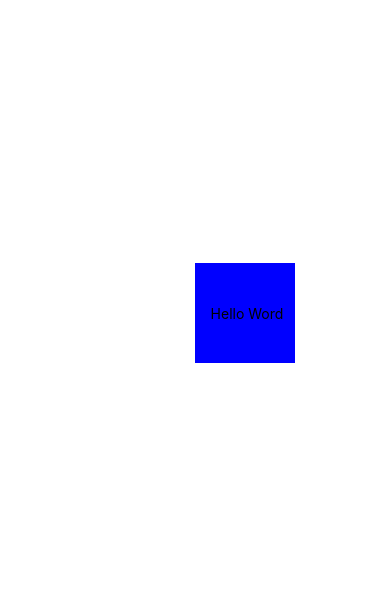
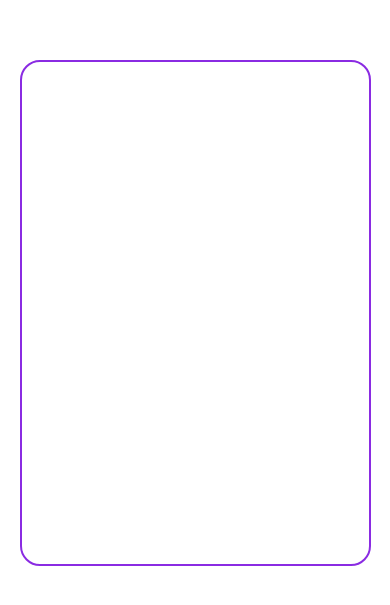
Before and after one commit to Amilcar-junior-dev/styledComponentsCourse, a React Native app: screen / in a window 390 px wide. Shown: the part 109-714 px from the top of the page. Built offline with nearby package versions, Linux system fonts and the light colour scheme.

Commit message:
created first component

```diff
--- a/App.tsx
+++ /dev/null
@@ -1,30 +0,0 @@
-import React from 'react';
-import {View, Text} from 'react-native';
-
-const App = ()=> {
-  return (
-    <View
-      style={{flex:1, alignItems: 'center', justifyContent: 'center' }}
-    >
-      <View
-        style={[
-          {
-            width:100,
-            height:100,
-            backgroundColor: 'red',
-            alignItems: 'center',
-            justifyContent: 'center'
-          },
-          {
-            marginLeft: 100,
-            backgroundColor: 'blue',
-          }
-        ]}
-      >
-
-        <Text> Hello Word</Text>
-      </View>
-    </View>
-  )
-}
-export default App
--- a/index.js
+++ b/index.js
@@ -3,7 +3,7 @@
  */
 
 import {AppRegistry} from 'react-native';
-import App from './App';
+import App from './src/App';
 import {name as appName} from './app.json';
 
 AppRegistry.registerComponent(appName, () => App);
--- a/package.json
+++ b/package.json
@@ -11,7 +11,8 @@
   },
   "dependencies": {
     "react": "18.3.1",
-    "react-native": "0.76.3"
+    "react-native": "0.76.3",
+    "styled-components": "^6.1.13"
   },
   "devDependencies": {
     "@babel/core": "^7.25.2",
--- /dev/null
+++ b/src/App.tsx
@@ -0,0 +1,14 @@
+import React from 'react';
+import {View, Text} from 'react-native';
+import { ExempleComponent } from './components/exemple';
+
+const App = ()=> {
+  return (
+    <View
+      style={{flex:1, alignItems: 'center', justifyContent: 'center' }}
+    >
+     <ExempleComponent />
+    </View>
+  )
+}
+export default App
--- /dev/null
+++ b/src/components/exemple/index.tsx
@@ -0,0 +1,9 @@
+import React from 'react';
+import {View} from 'react-native';
+import { Container } from './styles';
+
+export const ExempleComponent = ()=> {
+    return (
+        <Container />
+    )
+};
--- /dev/null
+++ b/src/components/exemple/styles.ts
@@ -0,0 +1,9 @@
+import styled from 'styled-components/native';
+
+export const Container  = styled.View`
+    width: 90%;
+    height: 60%;
+    border-width: 2px;
+    border-color: blueviolet;
+    border-radius: 20px;
+`;
```
Also changed, not shown: 4 other files (tests, documents, lock files or other folders).
